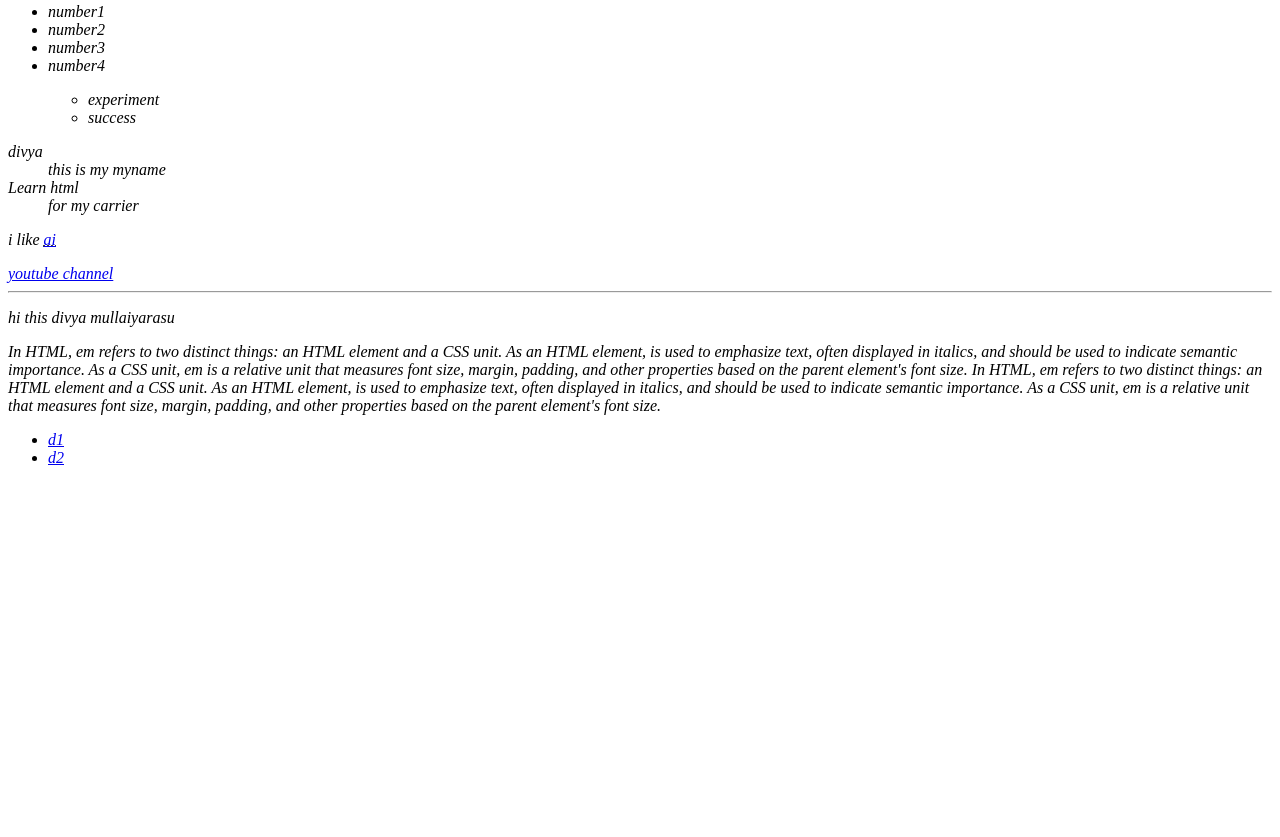
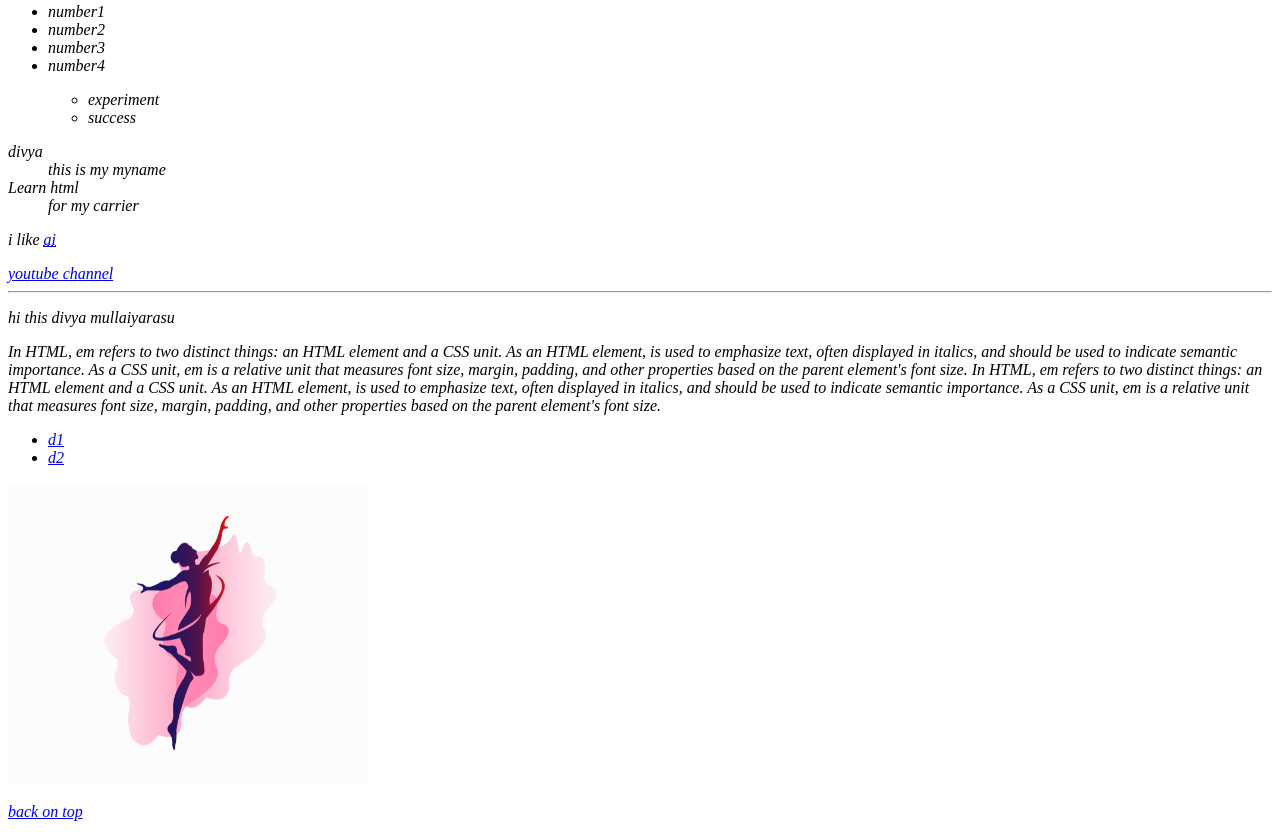
Before and after one commit to DivyaMullai/html, a plain HTML site: page index.html in a window 1280 px wide. Shown: the part 280-1117 px from the top of the page. Before the commit the page ends 800 px from the top, so only its background shows below. Drawn offline with Linux system fonts and the light colour scheme.

Commit message:
img folder

```diff
--- a/index.html
+++ b/index.html
@@ -80,9 +80,6 @@
  <p>hi this divya mullaiyarasu </p>
  <p>In HTML, em refers to two distinct things: an HTML element and a CSS unit. As an HTML element, <em> is used to emphasize text, often displayed in italics, and should be used to indicate semantic importance. As a CSS unit, em is a relative unit that measures font size, margin, padding, and other properties based on the parent element's font size. In HTML, em refers to two distinct things: an HTML element and a CSS unit. As an HTML element, <em> is used to emphasize text, often displayed in italics, and should be used to indicate semantic importance. As a CSS unit, em is a relative unit that measures font size, margin, padding, and other properties based on the parent element's font size. </p>
 </section>
-
-
-
 <!--eg of internal ref-->
 <nav>
     <ul>
@@ -90,7 +87,12 @@
         <li><a href="#d2">d2</a></li>
     </ul>
 </nav>
+<!--image-->
+<img src="image.png" alt="logo" title="logo full" width="360" height="300" >
 
+<!-- back to top-->
+
+<p><a href="#">back on top</a></p>
 
 
     </body>
```
Also changed, not shown: 1 other file.
